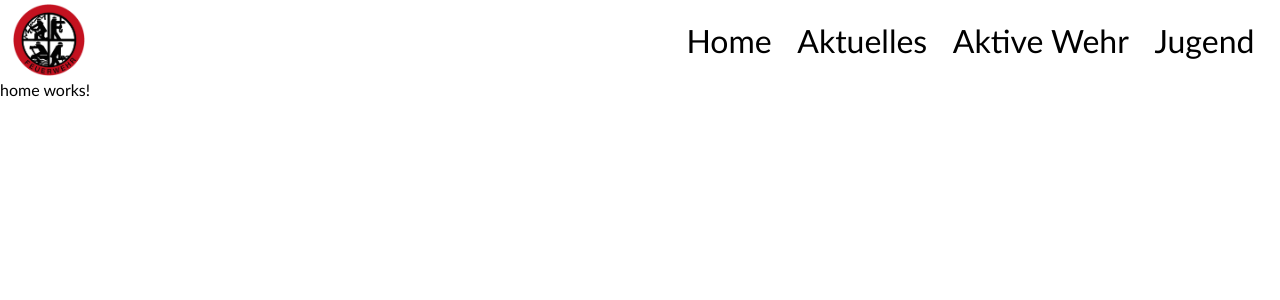
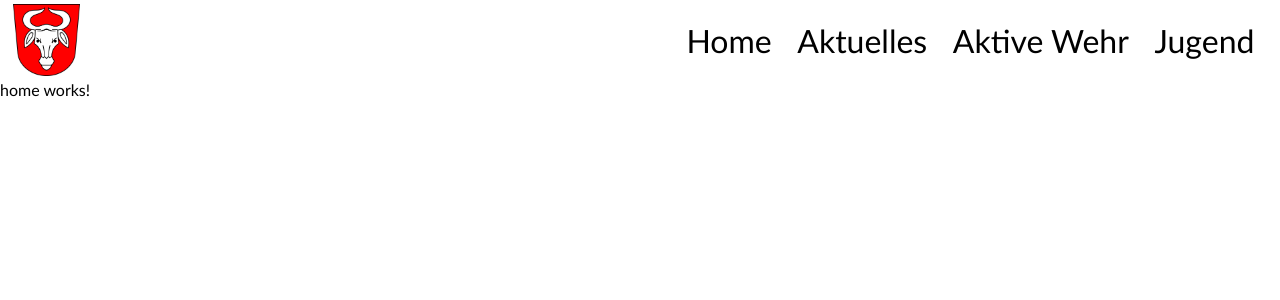
Before and after one commit to gorgoroth31/ffw-villenbach, an Angular app in the folder ff-villenbach/: page /home in a window 1280 px wide. Shown: the top 300 px of the page. Built offline with nearby package versions, Linux system fonts and the light colour scheme.

Commit message:
add villenbach logo to favicon and header

```diff
--- a/ff-villenbach/src/app/header/header.component.html
+++ b/ff-villenbach/src/app/header/header.component.html
@@ -1,5 +1,5 @@
 <div [ngClass]="{'header-container' : true, 'without-banner' : true}">
-  <img id="logo" src="assets/img/stock/logo.png" alt="logo der feuerwehr villenbach">
+  <img id="logo" src="assets/img/stock/villenbach-logo.svg.png" alt="logo der feuerwehr villenbach">
   <nav id="menu-options-pc">
     @for(menu of menuOptions; track $index) {
       <a class="pc-link" routerLink="{{menu | lowercase | removeWhiteSpace}}">{{menu}}</a>
--- a/ff-villenbach/src/index.html
+++ b/ff-villenbach/src/index.html
@@ -5,7 +5,7 @@
   <title>FF Villenbach</title>
   <base href="/">
   <meta name="viewport" content="width=device-width, initial-scale=1">
-  <link rel="icon" type="image/x-icon" href="favicon.ico">
+  <link rel="icon" type="image/x-icon" href="assets/img/stock/villenbach-logo.svg.png">
 </head>
 <body>
   <app-root></app-root>
```
Also changed, not shown: ff-villenbach/src/assets/img/stock/villenbach-logo.svg.png (added).
